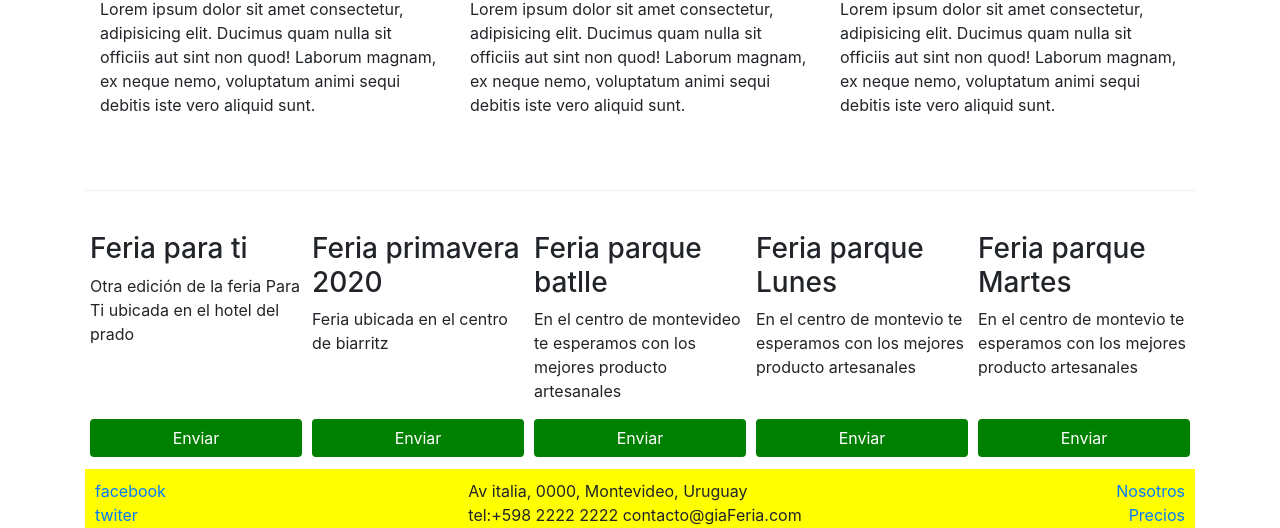
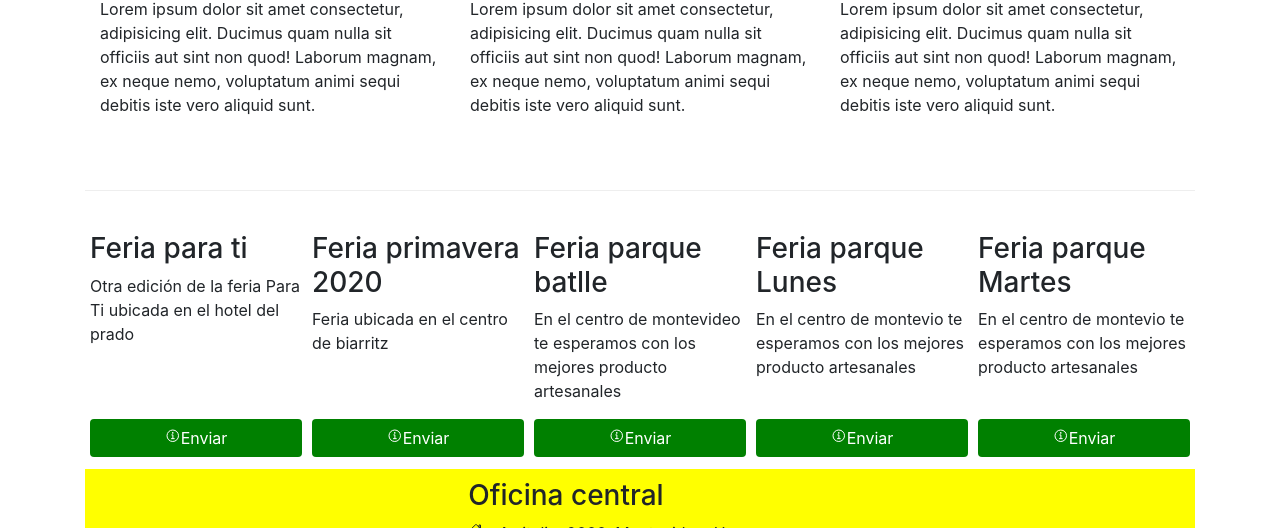
Before and after one commit to AdrianInsomnio/html-Ejercicio, a website: page index.html in a window 1280 px wide. Shown: the part 457-985 px from the top of the page. Drawn offline with nearby package versions, Linux system fonts and the light colour scheme.

Commit message:
con iconos1

```diff
--- a/css/main.css
+++ b/css/main.css
@@ -32,3 +32,6 @@ footer{
     padding:  2px 5px 2px 5px;
     margin-top: 15px;
 }
+.footer-address-icon{
+    padding-right: 10px;
+}
--- a/index.html
+++ b/index.html
@@ -9,6 +9,8 @@
     <!-- Bootstrap CSS -->
     <link rel="stylesheet" href="node_modules/bootstrap/dist/css/bootstrap.min.css" integrity="sha384-9aIt2nRpC12Uk9gS9baDl411NQApFmC26EwAOH8WgZl5MYYxFfc+NcPb1dKGj7Sk" crossorigin="anonymous">
 	<link rel="stylesheet" href="/css/main.css">
+	<script src="https://unpkg.com/ionicons@5.0.0/dist/ionicons.js"></script>
+
     <title>Titulo!</title>
   </head>
   <body>
@@ -71,7 +73,7 @@
 				<p>Otra edición de la feria Para Ti ubicada en el hotel del prado </p>
 			</div>
 			<div>
-				<button class="btn btn-feria">Enviar</button>
+				<button class="btn btn-feria"><ion-icon name="information-circle-outline"></ion-icon>Enviar</button>
 			</div>
 		</div>
 		<div class="card-feria d-flex flex-column justify-content-between">
@@ -80,7 +82,7 @@
 				<p>Feria ubicada en el centro de biarritz</p>
 			</div>
 			<div>
-			<button class="btn btn-feria">Enviar</button>
+			<button class="btn btn-feria"><ion-icon name="information-circle-outline"></ion-icon>Enviar</button>
 		</div>
 
 		</div>
@@ -90,7 +92,7 @@
 			<p>En el centro de montevideo te esperamos con los mejores producto artesanales</p>
 		</div>
 		<div>
-			<button class="btn btn-feria">Enviar</button>
+			<button class="btn btn-feria"><ion-icon name="information-circle-outline"></ion-icon>Enviar</button>
 		</div>
 		</div>
 		<div class="card-feria d-flex flex-column justify-content-between">
@@ -99,7 +101,7 @@
 			<p>En el centro de montevio te esperamos con los mejores producto artesanales</p>
 		</div>
 		<div>
-			<button class="btn btn-feria">Enviar</button>
+			<button class="btn btn-feria"><ion-icon name="information-circle-outline"></ion-icon>Enviar</button>
 		</div>
 		</div>
 		<div class="card-feria d-flex flex-column justify-content-between">
@@ -108,27 +110,30 @@
 			<p>En el centro de montevio te esperamos con los mejores producto artesanales</p>
 		</div>
 		<div>
-			<button class="btn btn-feria">Enviar</button>
+			<button class="btn btn-feria"><ion-icon name="information-circle-outline"></ion-icon>Enviar</button>
 		</div>
 		</div>
 	</div>
 
 	<footer>
 		<div class="row">
-		<div class="col-sm-4  d-flex flex-column" >
-		<a href="htto://www.facebook.com">facebook</a>
-		<a href="htto://www.twitter.com">twiter</a>
-		<a href="htto://www.instagram.com">Instagram</a>
+		<div class="col-sm-4  d-flex flex-column align-self-center" >
+
+		<a href="htto://www.facebook.com"><ion-icon class="footer-address-icon" name="logo-facebook"></ion-icon>facebook</a>
+		<a href="htto://www.twitter.com"> <ion-icon class="footer-address-icon" name="logo-twitter"></ion-icon>twiter</a>
+		<a href="htto://www.instagram.com"> <ion-icon class="footer-address-icon" name="logo-instagram"></ion-icon>Instagram</a>
 		</div>
-		<div class="col-sm-4">
+		<div class="col-sm-4   d-flex flex-column align-self-center" >
 			<address>
-				Av italia, 0000, Montevideo, Uruguay tel:+598 2222 2222
-				contacto@giaFeria.com
+				<h3>Oficina central</h3>
+				<p><ion-icon class="footer-address-icon" name="home-outline"></ion-icon>  Av italia, 0000, Montevideo, Uruguay</p>
+				<p><ion-icon class="footer-address-icon" name="call-outline"></ion-icon>  tel:+598 2222 2222</p>
+				<p><ion-icon class="footer-address-icon" name="mail-outline"></ion-icon>  contacto@guiaFeria.com</p>
+
 			</address>
 		</div>
-		<div class="col-sm-4 d-flex flex-column align-items-end">
-			<a href="#">Nosotros</a>
-			<a href="#">Precios</a>
+		<div class="col-sm-4 d-flex flex-column align-items-end align-self-center">
+			<a href="#">Nosotros</a>			<a href="#">Precios</a>
 			<a href="#">Termino y condiciones</a>
 		</div>
 	</div>
--- a/package.json
+++ b/package.json
@@ -18,6 +18,7 @@
     "bootstrap": "^4.5.0",
     "jquery": "^3.5.1",
     "lite-server": "^2.5.4",
+    "open-iconic": "^1.1.1",
     "popper.js": "^1.16.1"
   }
 }
```
Also changed, not shown: 1 other file.
